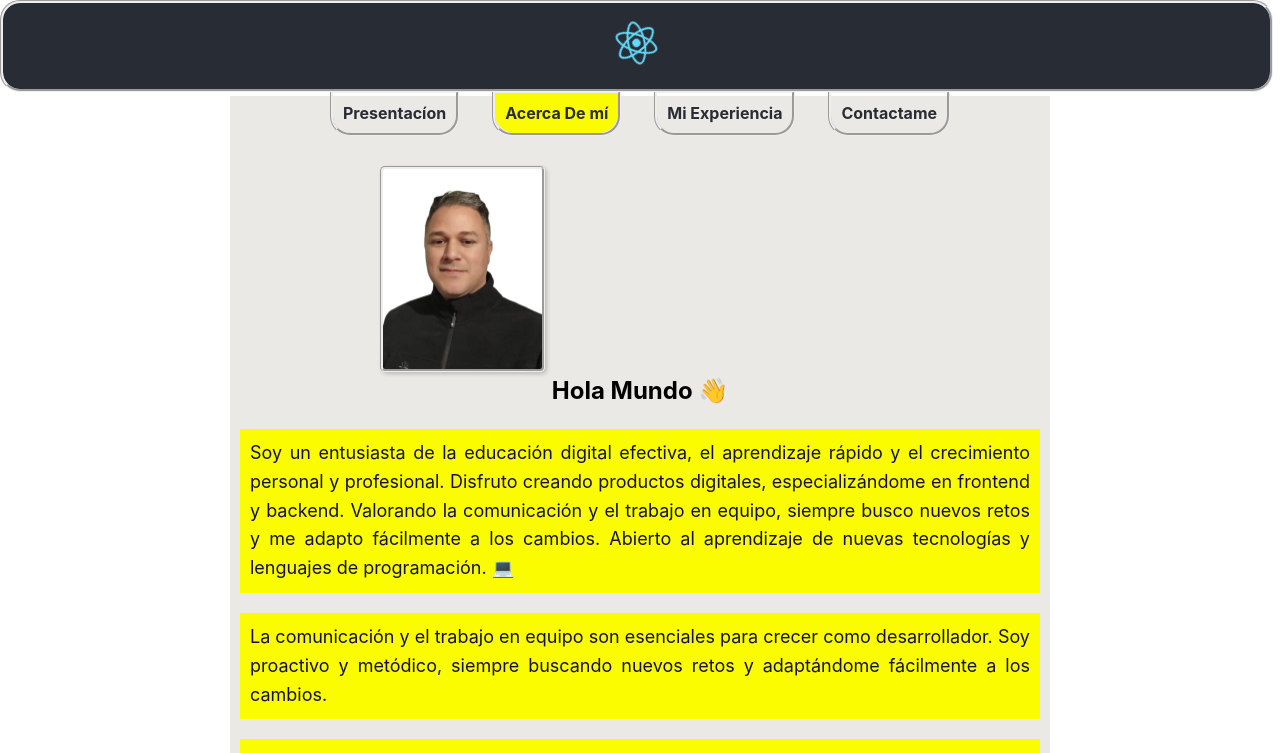
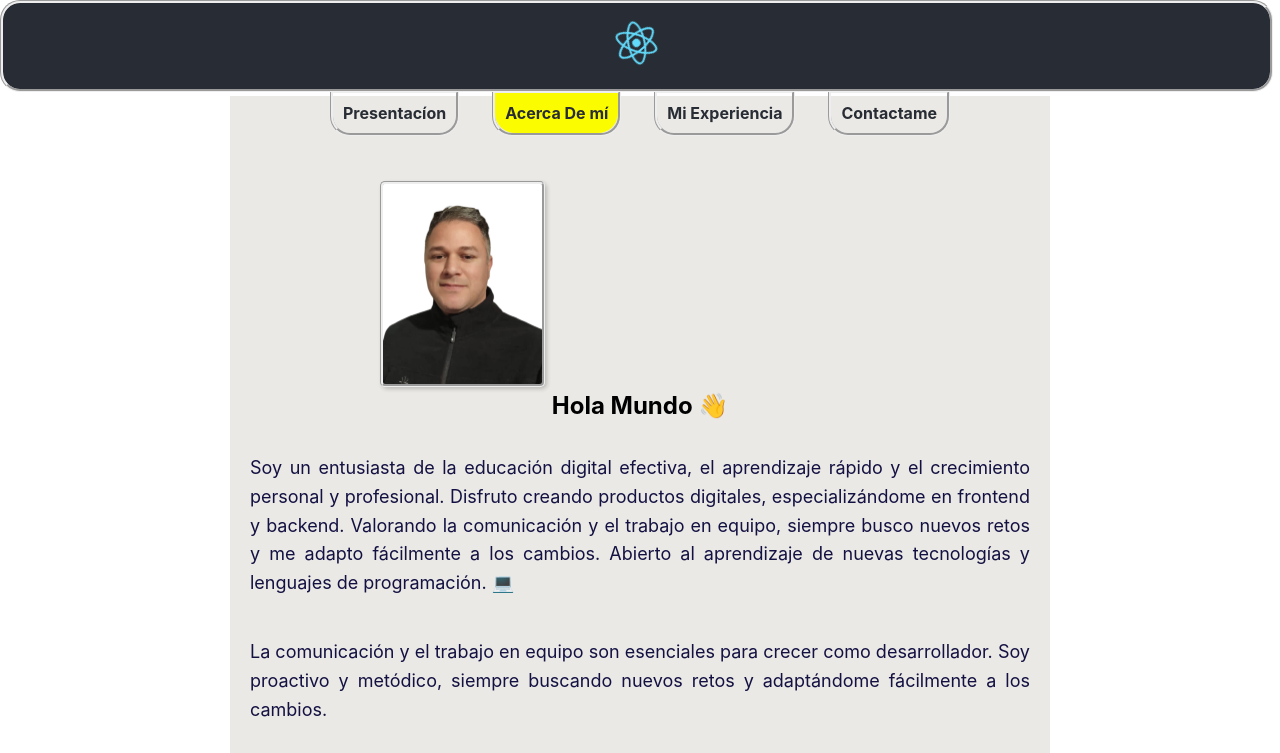
Before and after one commit to wuaicot/Frontend-Portfolio, a React (Create React App) app: page /about in a window 1280 px wide. Shown: the top 753 px of the page. Built offline with nearby package versions, Linux system fonts and the light colour scheme.

Commit message:
padding on h3

```diff
--- a/src/components/About/About.module.css
+++ b/src/components/About/About.module.css
@@ -7,7 +7,7 @@
 .mifoto {
   width: auto !important;
   height: 200px !important;
-  margin-top: 60px;
+  margin-top: 75px;
   margin-bottom: -120px;
   margin-left: 140px;
  position: relative;
@@ -57,7 +57,7 @@
     margin-bottom: 20px;
     font-weight: 450px;
     justify-content: center;
-    background-color: #fcfc00;
+
   }
 
   .aboutcenter {
```
